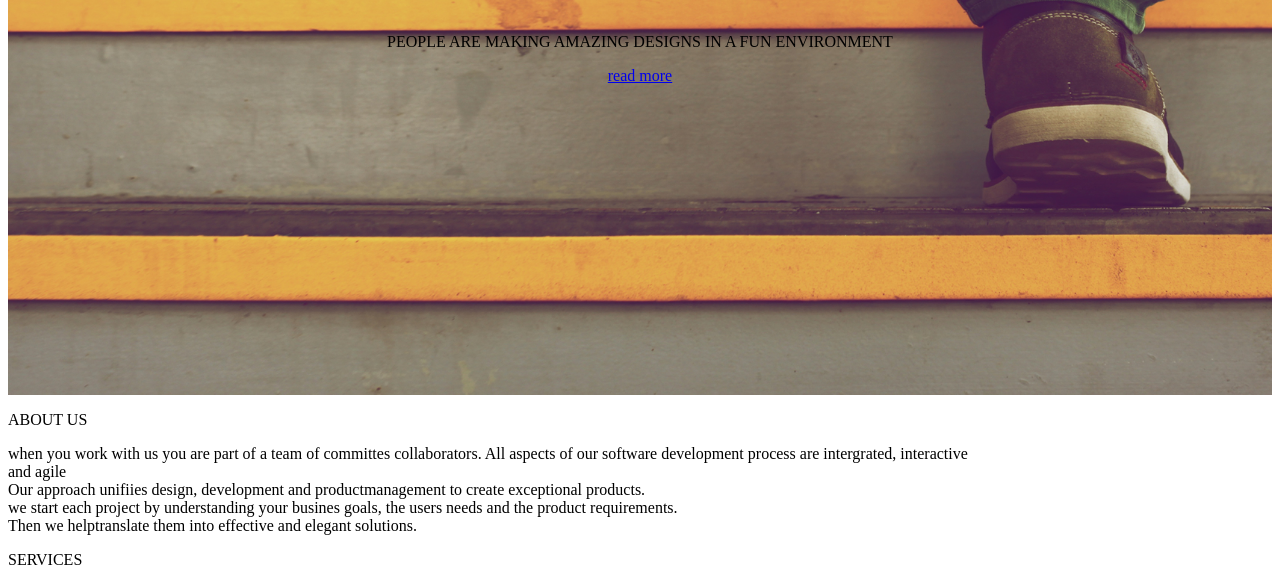
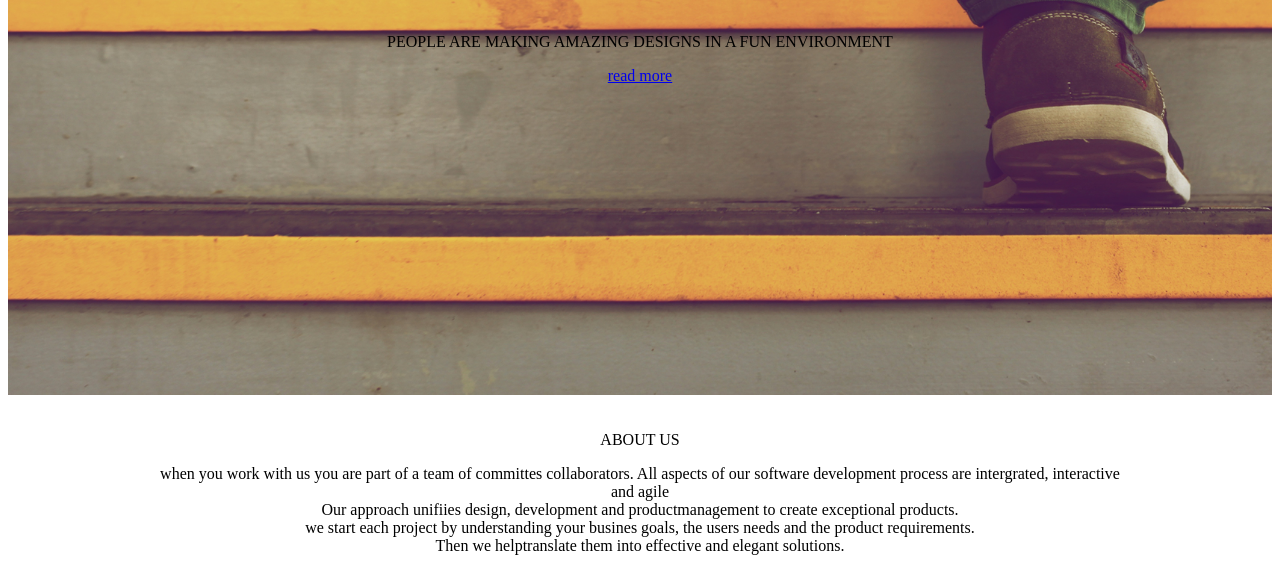
Before and after one commit to fatmakhamis/IP3-FATMAKHAMIS, a plain HTML site: page index.html in a window 1280 px wide. Shown: the part 413-980 px from the top of the page. Drawn offline with Linux system fonts and the light colour scheme.

Commit message:
add styles for sections about us

```diff
--- a/css/styles.css
+++ b/css/styles.css
@@ -36,6 +36,13 @@
   font-weight: 20;
   color: blue;
 }
+#section-a
+{
+  padding: 20px;
+  background: white;
+  color: black;
+  text-align: center;
+}
 
 /**.walrus-showing {
     display: none;
```
